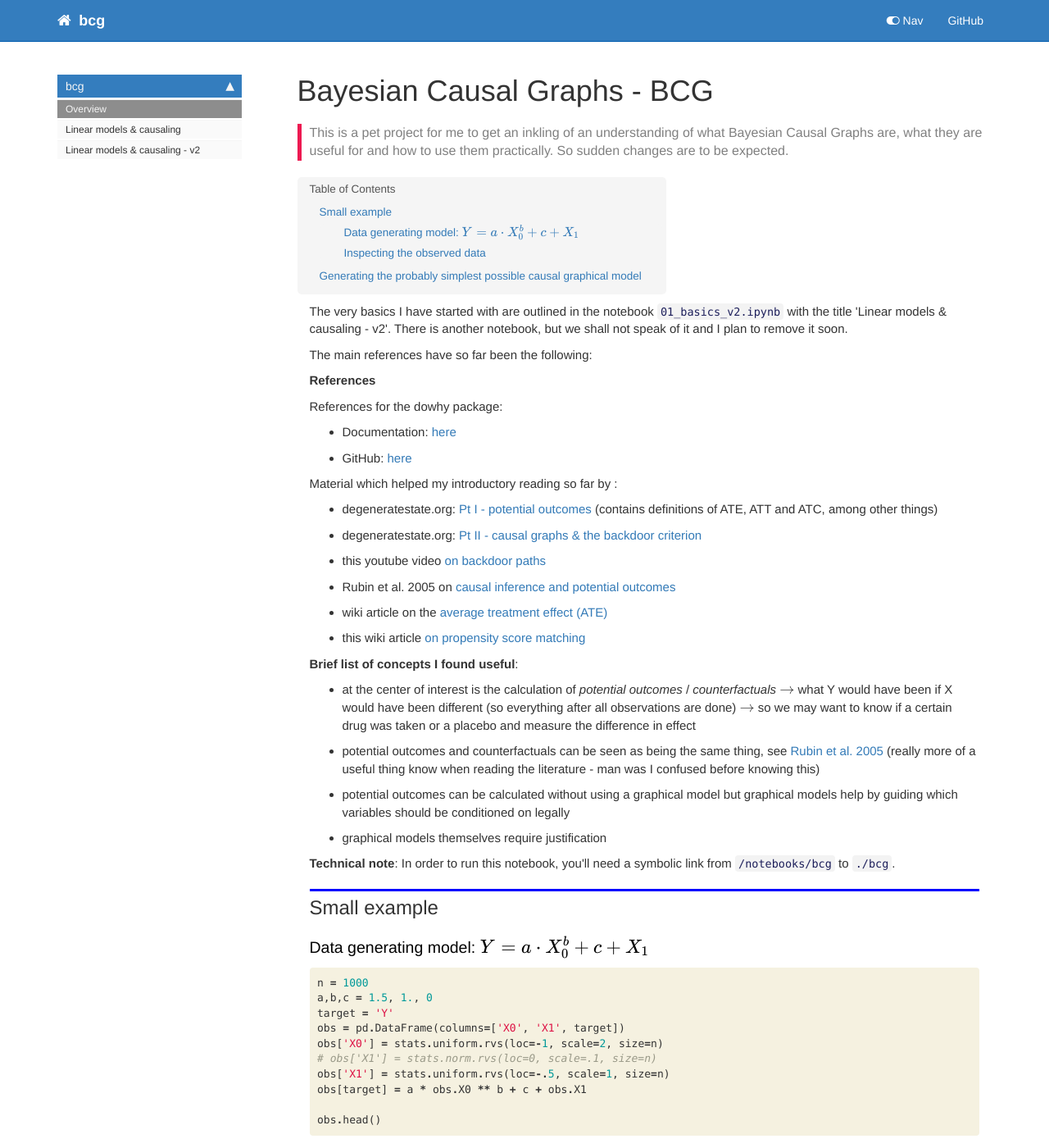
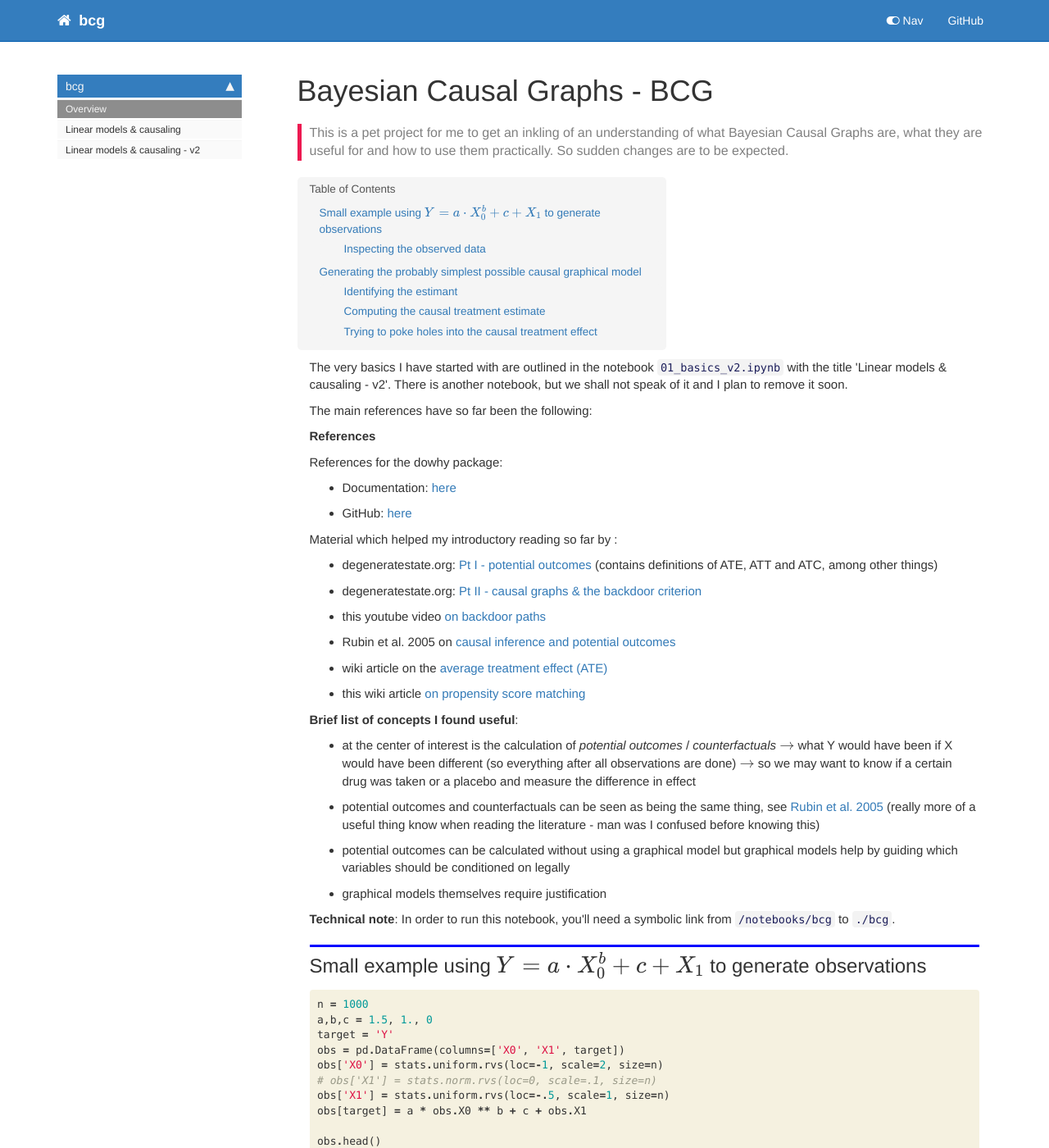
Before and after one commit to eschmidt42/bcg, a Jekyll site: the page built from docs/index.html, in a window 1280 px wide and 1400 px high. Shown: the whole window at 82% size. Built offline with Jekyll 4.4.1, drawn with Linux system fonts in a browser that asks for light colours; nearby versions of some CDN libraries; comment, search, counter and statistics services are not loaded.

Commit message:
docs update

```diff
--- a/docs/index.html
+++ b/docs/index.html
@@ -73,13 +73,7 @@ In order to run this notebook, you'll need a symbolic link from <code>/notebooks
 </div>
 <div class="cell border-box-sizing text_cell rendered"><div class="inner_cell">
 <div class="text_cell_render border-box-sizing rendered_html">
-<h2 id="Small-example">Small example<a class="anchor-link" href="#Small-example"> </a></h2>
-</div>
-</div>
-</div>
-<div class="cell border-box-sizing text_cell rendered"><div class="inner_cell">
-<div class="text_cell_render border-box-sizing rendered_html">
-<h3 id="Data-generating-model:-$-Y-=-a-\cdot-X_0-^-b-+-c-+-X_1-$">Data generating model: $ Y = a \cdot X_0 ^ b + c + X_1 $<a class="anchor-link" href="#Data-generating-model:-$-Y-=-a-\cdot-X_0-^-b-+-c-+-X_1-$"> </a></h3>
+<h2 id="Small-example-using-$-Y-=-a-\cdot-X_0-^-b-+-c-+-X_1-$-to-generate-observations">Small example using $ Y = a \cdot X_0 ^ b + c + X_1 $ to generate observations<a class="anchor-link" href="#Small-example-using-$-Y-=-a-\cdot-X_0-^-b-+-c-+-X_1-$-to-generate-observations"> </a></h2>
 </div>
 </div>
 </div>
@@ -505,8 +499,7 @@ INFO:dowhy.causal_graph:Using Matplotlib for plotting
 
 <div class="cell border-box-sizing text_cell rendered"><div class="inner_cell">
 <div class="text_cell_render border-box-sizing rendered_html">
-<p>Identifying the estimant</p>
-
+<h3 id="Identifying-the-estimant">Identifying the estimant<a class="anchor-link" href="#Identifying-the-estimant"> </a></h3>
 </div>
 </div>
 </div>
@@ -566,8 +559,7 @@ No such variable found!
 
 <div class="cell border-box-sizing text_cell rendered"><div class="inner_cell">
 <div class="text_cell_render border-box-sizing rendered_html">
-<p>Computing the causal treatment estimate</p>
-
+<h3 id="Computing-the-causal-treatment-estimate">Computing the causal treatment estimate<a class="anchor-link" href="#Computing-the-causal-treatment-estimate"> </a></h3>
 </div>
 </div>
 </div>
@@ -668,8 +660,7 @@ p-value: &lt;0.001
 
 <div class="cell border-box-sizing text_cell rendered"><div class="inner_cell">
 <div class="text_cell_render border-box-sizing rendered_html">
-<p>Trying to poke holes into the causal treatment effect</p>
-
+<h3 id="Trying-to-poke-holes-into-the-causal-treatment-effect">Trying to poke holes into the causal treatment effect<a class="anchor-link" href="#Trying-to-poke-holes-into-the-causal-treatment-effect"> </a></h3>
 </div>
 </div>
 </div>
```
